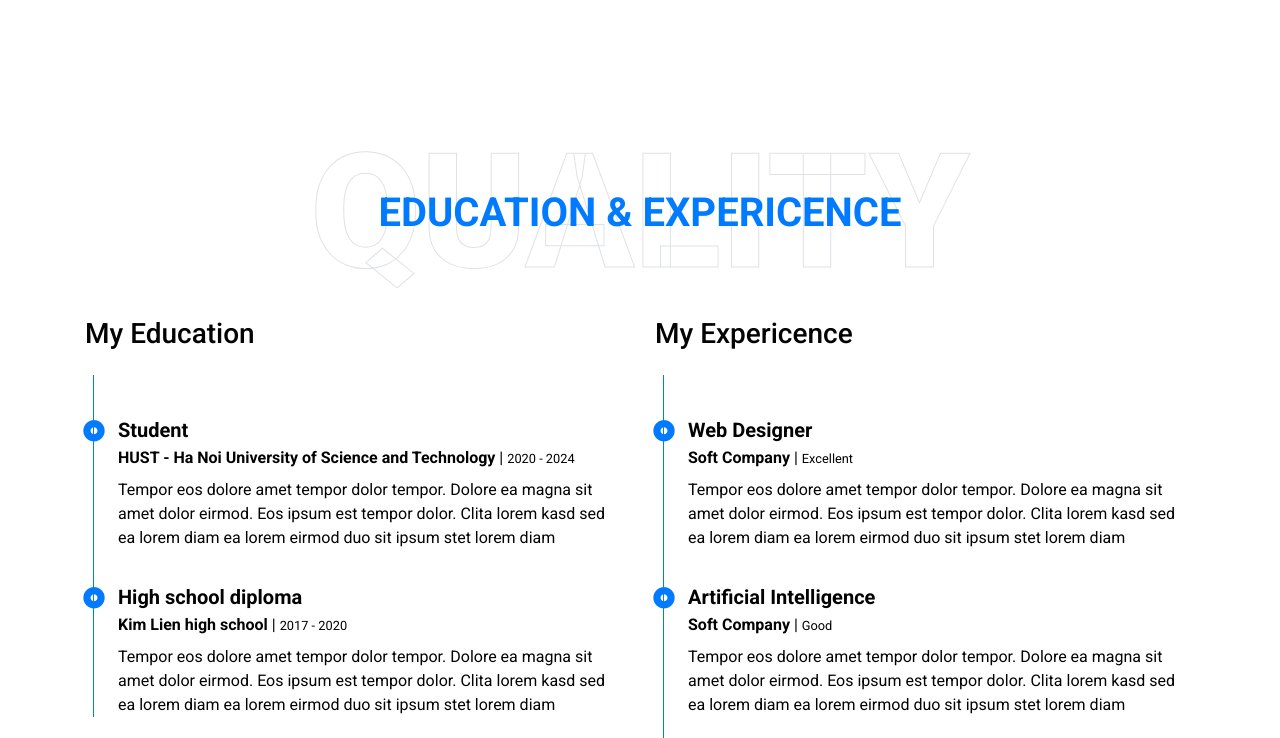
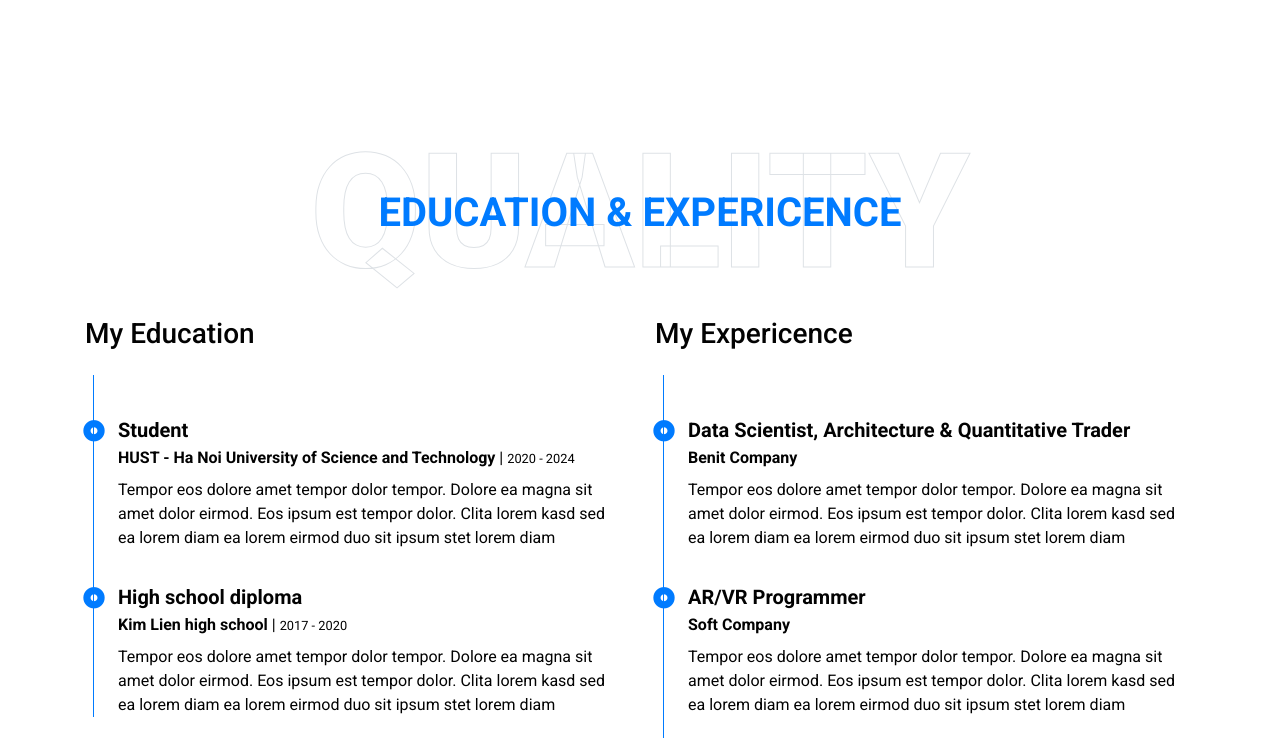
Before and after one commit to kohi2112002/portfolio-khoi, a plain HTML site: page index.html in a window 1280 px wide. Shown: the part 3139-3877 px from the top of the page. Drawn offline with nearby package versions, Linux system fonts and the light colour scheme.

Commit message:
Update index.html

```diff
--- a/index.html
+++ b/index.html
@@ -120,8 +120,8 @@
                             <h6>Freelance: <span class="text-secondary">Available</span></h6>
                         </div-->
                     </div>
-                    <!--a href="" class="btn blue btn-outline-primary mr-4">Hire Me</a-->
-                    <!--a href="" class="btn btn-outline-primary">Learn More</a-->
+                    <a href="https://www.facebook.com/profile.php?id=100023206973983" class="btn blue btn-outline-primary mr-4">Facebook</a>
+                    <a href="https://www.linkedin.com/in/khoi-do-3a2a1820a/" class="btn blue btn-outline-primary mr-4">Linkedin</a>
                 </div>
             </div>
         </div>
@@ -263,20 +263,20 @@
                     <div class="border-left border-primary pt-2 pl-4 ml-2">
                         <div class="position-relative ex-me mb-4">
                             <i class="far fa-dot-circle text-primary position-absolute" style="top: 2px;left: -35px;  font-size: 22px;"></i>
-                            <h5 class="font-weight-bold mb-1">Web Designer</h5>
-                            <p class="mb-2"><strong>Soft Company</strong> | <small> Excellent</small></p>
+                            <h5 class="font-weight-bold mb-1">Data Scientist, Architecture & Quantitative Trader</h5>
+                            <p class="mb-2"><strong>Benit Company</strong></p>
                             <p>Tempor eos dolore amet tempor dolor tempor. Dolore ea magna sit amet dolor eirmod. Eos ipsum est tempor dolor. Clita lorem kasd sed ea lorem diam ea lorem eirmod duo sit ipsum stet lorem diam</p>
                         </div>
                         <div class="position-relative ex-me mb-4">
                             <i class="far fa-dot-circle text-primary position-absolute" style="top: 2px;left: -35px;  font-size: 22px;"></i>
-                            <h5 class="font-weight-bold mb-1">Artificial Intelligence</h5>
-                            <p class="mb-2"><strong>Soft Company</strong> | <small> Good</small></p>
+                            <h5 class="font-weight-bold mb-1">AR/VR Programmer</h5>
+                            <p class="mb-2"><strong>Soft Company</strong></p>
                             <p>Tempor eos dolore amet tempor dolor tempor. Dolore ea magna sit amet dolor eirmod. Eos ipsum est tempor dolor. Clita lorem kasd sed ea lorem diam ea lorem eirmod duo sit ipsum stet lorem diam</p>
                         </div>
                         <div class="position-relative ex-me mb-4">
                             <i class="far fa-dot-circle text-primary position-absolute" style="top: 2px;left: -35px;  font-size: 22px;"></i>
-                            <h5 class="font-weight-bold mb-1">Web Development</h5>
-                            <p class="mb-2"><strong>Soft Company</strong> | <small> Excellent</small></p>
+                            <h5 class="font-weight-bold mb-1">Sale Expert</h5>
+                            <p class="mb-2"><strong>Edutalk Company</strong></p>
                             <p>Tempor eos dolore amet tempor dolor tempor. Dolore ea magna sit amet dolor eirmod. Eos ipsum est tempor dolor. Clita lorem kasd sed ea lorem diam ea lorem eirmod duo sit ipsum stet lorem diam</p>
                         </div>
                     </div>
```
